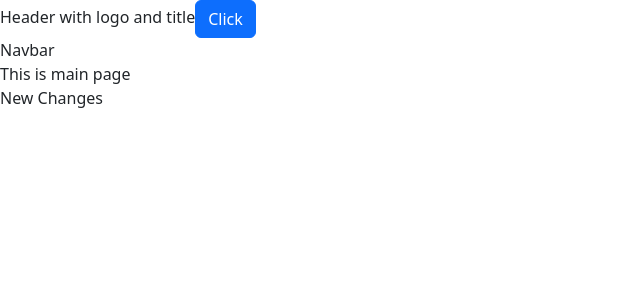
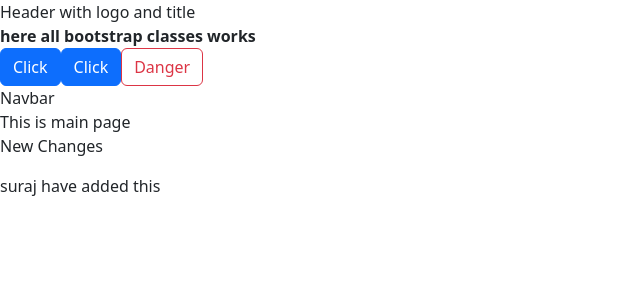
Before and after one commit to udbhavpushkar/gyaana-fe, a Next.js app: page / in a window 1280 px wide. Shown: the top 300 px of the page, without its empty margins (0-640 px from the left). Built offline with nearby package versions, Linux system fonts and the light colour scheme.

Commit message:
suraj added

```diff
--- a/components/Header/index.js
+++ b/components/Header/index.js
@@ -3,8 +3,11 @@ import React from "react";
 const Header = (props) => {
   return (
     <div>
-      Header with logo and title
+      Header with logo and title <br />
+      <b>here all bootstrap classes works</b><br />
       <button className="btn btn-primary">Click</button>
+      <button className="btn btn-primary">Click</button>
+      <button type="button" class="btn btn-outline-danger">Danger</button>
     </div>
   );
 };
--- a/pages/index.js
+++ b/pages/index.js
@@ -6,6 +6,7 @@ export default function Home() {
     <Layout>
       This is main page
       <p>New Changes</p>
+      <p>suraj have added this</p>
     </Layout>
   );
 }
```
